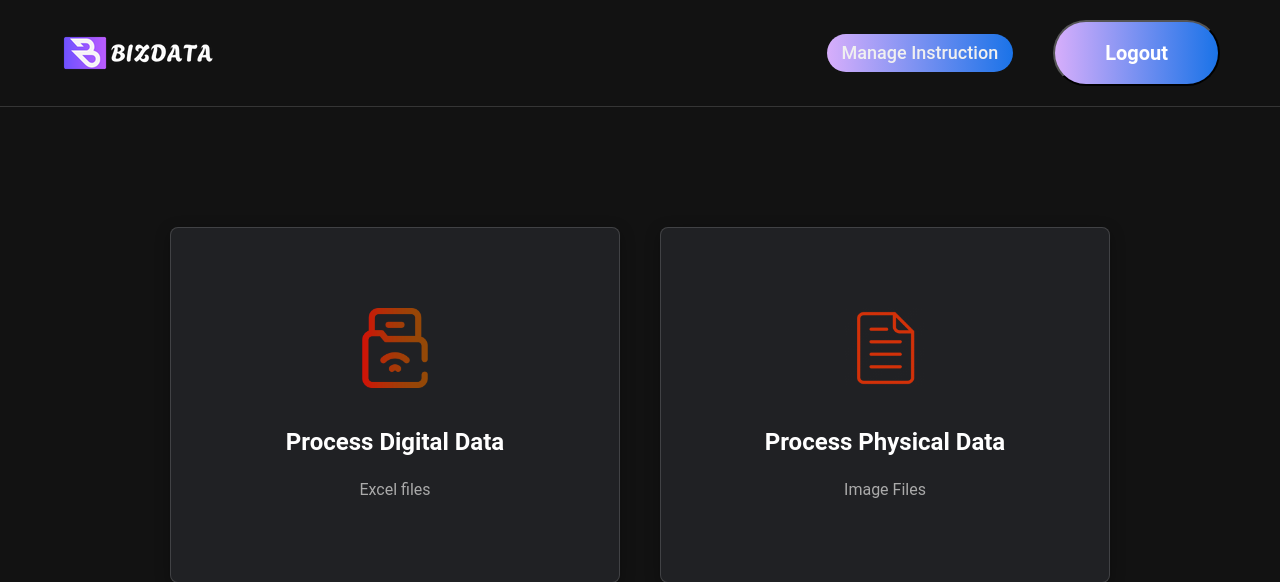
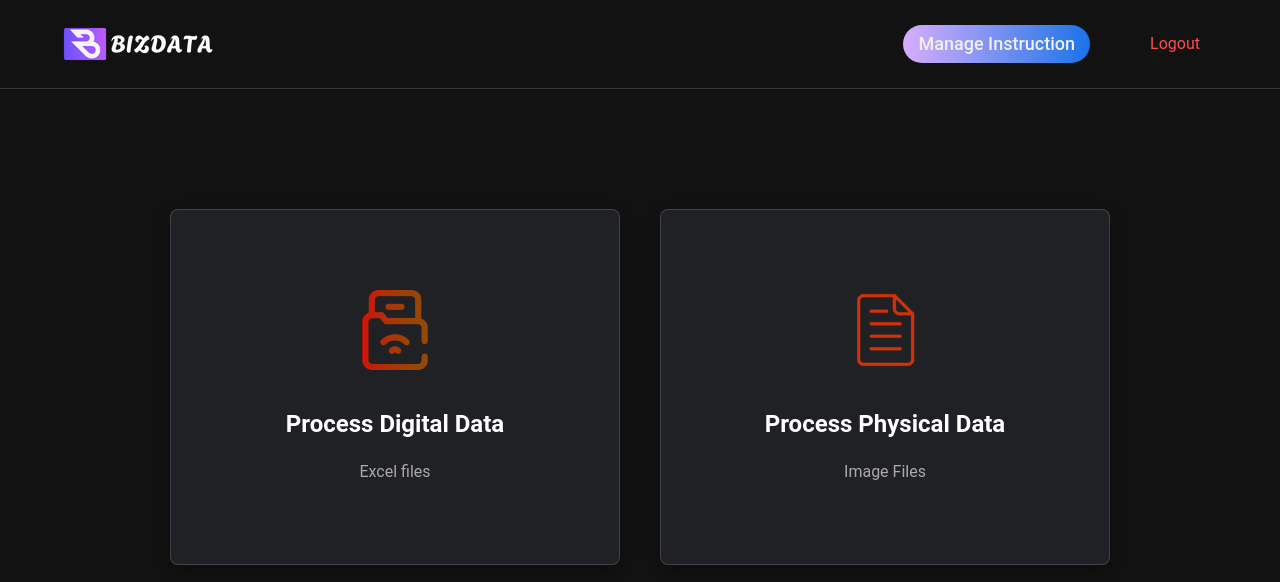
Before and after one commit to safal-dev/ai-data-cleaner, a Django app: page /dashboard/ in a window 1280 px wide. Shown: the top 582 px of the page. Run offline with Django 5.2, Linux system fonts and the light colour scheme; the visitor is signed in with stand-in values (Sample User, id 1); data comes from the database, SQL or seed files in the repository; data that the repository does not hold is empty.

Commit message:
implementing logout button

```diff
--- a/templates/leads/dashboard.html
+++ b/templates/leads/dashboard.html
@@ -24,12 +24,12 @@
 
                     <li><a href="{% url 'manage_instructions' %}" class="btn-gradient">Manage Instruction</a></li>
                     <!-- ... inside your nav-links ... -->
-    <li class="nav-links">
+                    <li>
     <form action="{% url 'logout' %}" method="post" style="display: inline;">
         {% csrf_token %}
-        <button type="submit" class="btn-gradient">Logout</button>
+        <button type="submit" class="nav-link-item logout-button">Logout</button>
     </form>
-    </li>
+</li>
                 </ul>
             </nav>
         </div>
```
